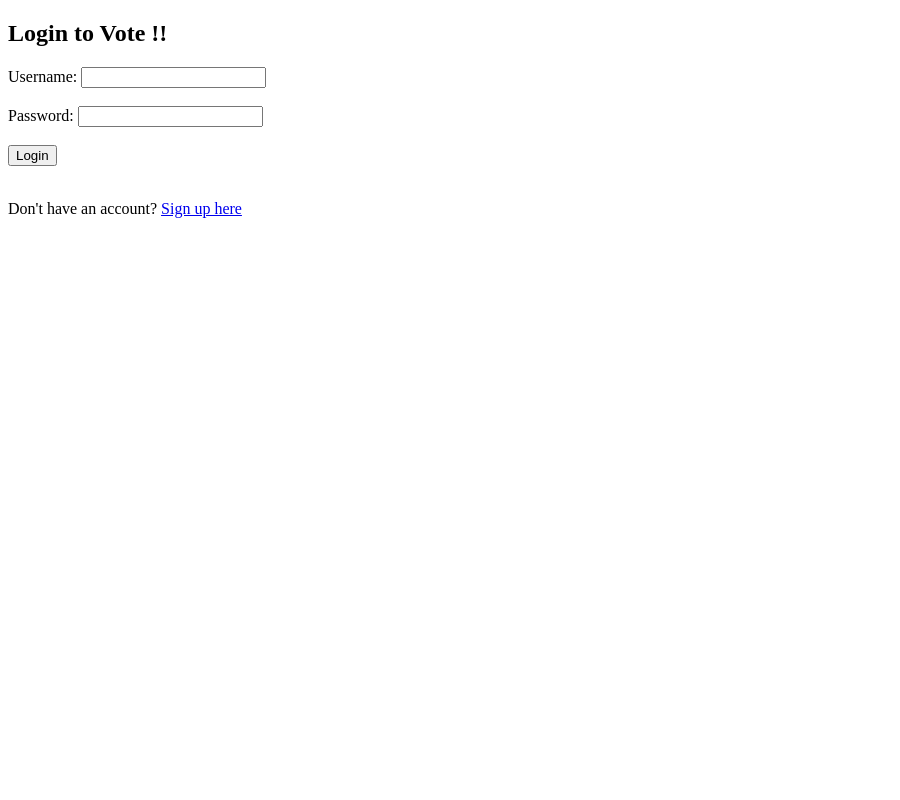
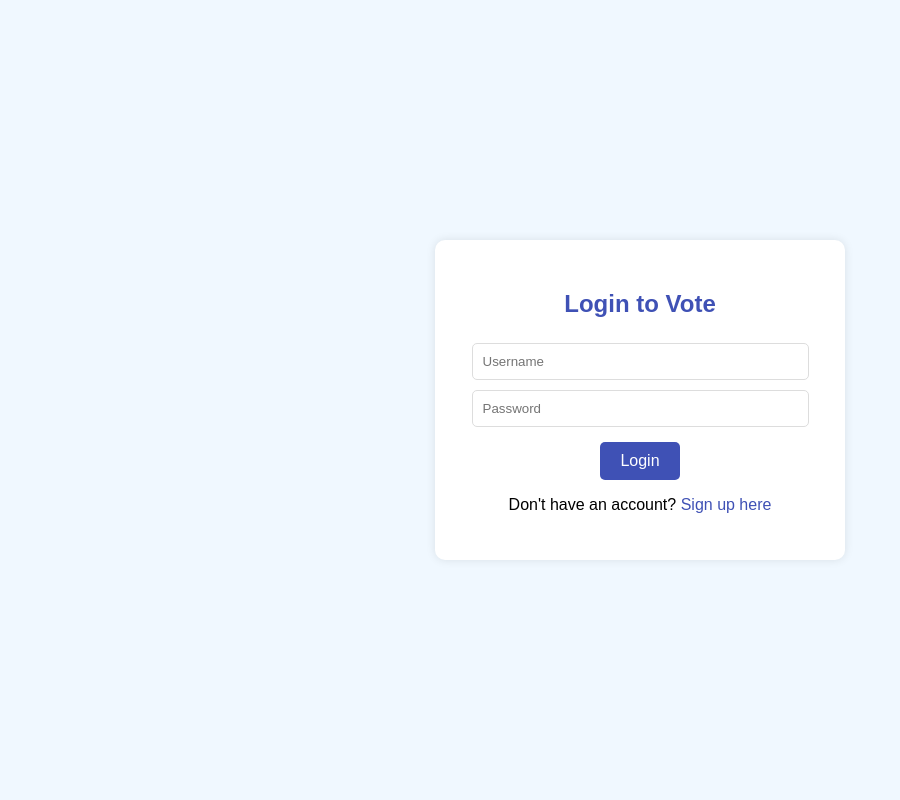
Before and after one commit to Ritesh-0001/voting-app, a Flask app: page /login in a window 1280 px wide. Shown: the whole page, without its empty margins (0-900 px from the left). Run offline with Flask 3, Linux system fonts and the light colour scheme.

Commit message:
Update login.html

```diff
--- a/Flaskk/templates/login.html
+++ b/Flaskk/templates/login.html
@@ -1,4 +1,4 @@
-<!DOCTYPE html>
+<!-- <!DOCTYPE html>
 <html>
 <head>
     <title>Login - Vote</title>
@@ -16,4 +16,86 @@
     {% endif %}
     <p>Don't have an account? <a href="/signup">Sign up here</a></p>
 </body>
+</html> -->
+
+<!DOCTYPE html>
+<html>
+<head>
+    <title>Login - Vote</title>
+    <style>
+        body {
+            font-family: Arial, sans-serif;
+            background-color: #f0f8ff;
+            text-align: center;
+            margin: 0;
+            padding: 0;
+            display: flex;
+            justify-content: center;
+            align-items: center;
+            height: 100vh;
+        }
+        .container {
+            background-color: white;
+            padding: 30px;
+            border-radius: 10px;
+            box-shadow: 0 0 10px rgba(0,0,0,0.1);
+            width: 350px;
+        }
+        h2 {
+            color: #3f51b5;
+            margin-bottom: 20px;
+        }
+        input[type="text"], input[type="password"] {
+            width: 90%;
+            padding: 10px;
+            margin: 5px 0;
+            border: 1px solid #ddd;
+            border-radius: 5px;
+        }
+        button {
+            background-color: #3f51b5;
+            color: white;
+            border: none;
+            padding: 10px 20px;
+            margin-top: 10px;
+            border-radius: 5px;
+            cursor: pointer;
+            font-size: 16px;
+        }
+        button:hover {
+            background-color: #303f9f;
+        }
+        .error {
+            color: #f44336;
+            margin-top: 10px;
+        }
+        a {
+            color: #3f51b5;
+            text-decoration: none;
+        }
+        a:hover {
+            text-decoration: underline;
+        }
+    </style>
+</head>
+<body>
+    <div class="container">
+        <h2>Login to Vote</h2>
+        <form method="POST">
+            <div>
+                <input type="text" name="username" placeholder="Username" required>
+            </div>
+            <div>
+                <input type="password" name="password" placeholder="Password" required>
+            </div>
+            <button type="submit">Login</button>
+        </form>
+
+        {% if error %}
+            <p class="error">{{ error }}</p>
+        {% endif %}
+
+        <p>Don't have an account? <a href="/signup">Sign up here</a></p>
+    </div>
+</body>
 </html>
```
